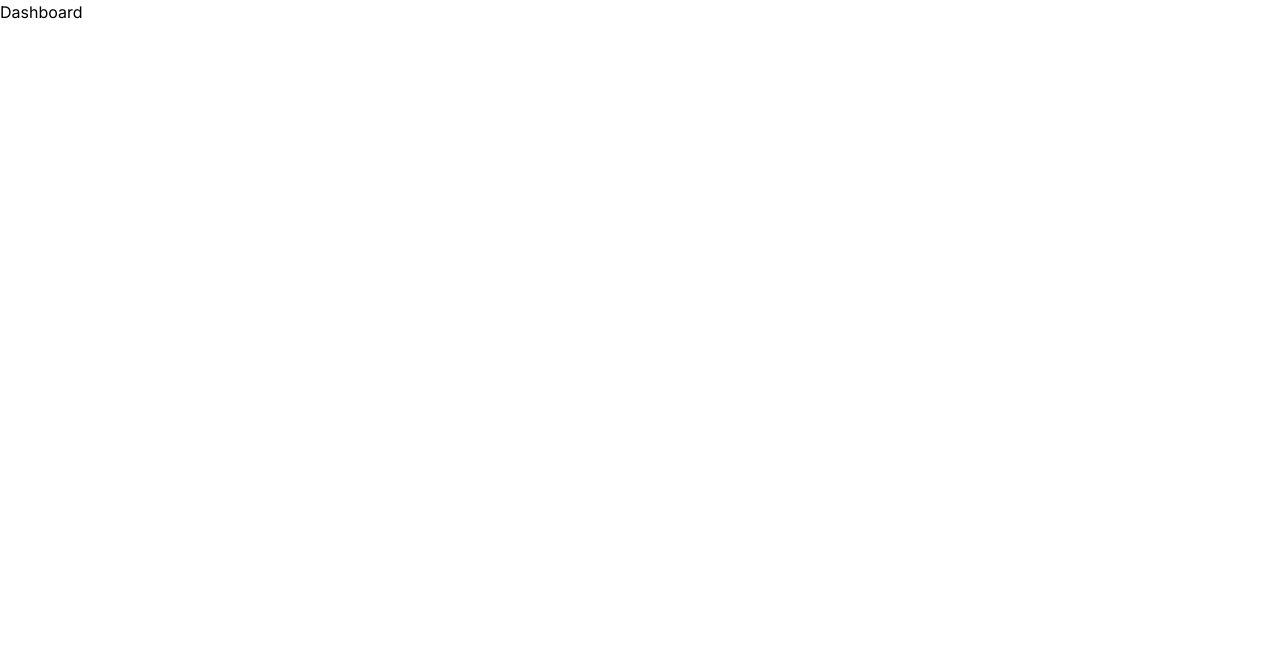
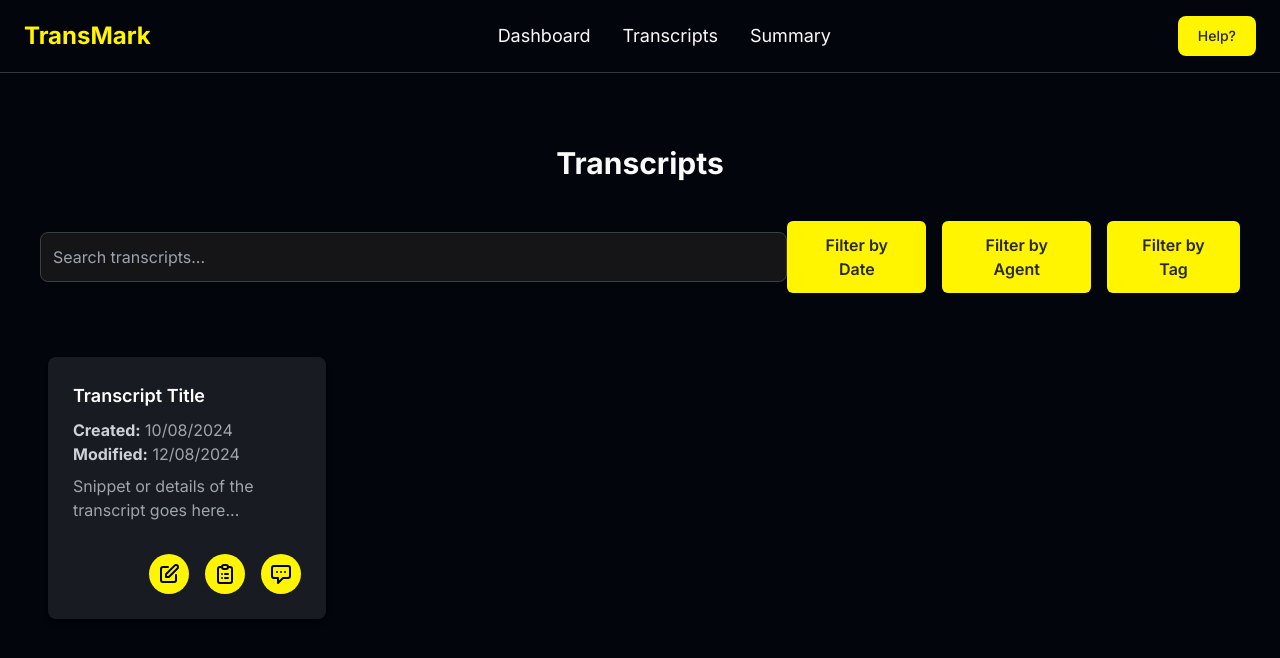
Before and after one commit to davephoenix360/TransMark, a Next.js app: page /transcripts in a window 1280 px wide. Shown: the top 658 px of the page. Built offline with nearby package versions, Linux system fonts and the light colour scheme.

Commit message:
transcript page UI

```diff
--- a/src/app/(mainDash)/transcripts/page.tsx
+++ b/src/app/(mainDash)/transcripts/page.tsx
@@ -1,9 +1,76 @@
-import React from 'react';
+'use client'
+import React, { useState } from 'react';
+import Footer from '../../../componenets/Footer';
+import Navbar from '../../../componenets/Navbar';
 
 export default function Home() {
+  const [isFilterOpen, setIsFilterOpen] = useState(false);
+
   return (
-    <div>
-      <h1>Dashboard</h1>
-    </div>
+    <>
+      <Navbar />
+      <div className="bg-[#03050c] min-h-screen text-[#fafafa] pt-12 px-4 sm:px-6">
+        {/* Page Title */}
+        <h1 className="text-3xl font-bold text-center mb-6 mt-6">Transcripts</h1>
+
+        {/* Search and Filter Section */}
+        <div className="flex flex-col sm:flex-row justify-between items-start sm:items-center p-4 bg-[#03050c] sticky top-12 z-10 mt-6">
+          <input
+            type="text"
+            placeholder="Search transcripts..."
+            className="w-full sm:w-2/3 p-3 rounded-lg bg-[#151517] text-white border border-[#383f45] focus:outline-none focus:border-[#596066] mb-4 sm:mb-0"
+          />
+          <div className="w-full sm:w-auto">
+            <button
+              className="btn-primary w-full sm:hidden mb-2"
+              onClick={() => setIsFilterOpen(!isFilterOpen)}
+            >
+              {isFilterOpen ? 'Hide Filters' : 'Show Filters'}
+            </button>
+            <div className={`flex flex-col sm:flex-row space-y-2 sm:space-y-0 sm:space-x-4 ${isFilterOpen ? 'block' : 'hidden sm:flex'}`}>
+              <button className="btn-primary w-full sm:w-auto">Filter by Date</button>
+              <button className="btn-primary w-full sm:w-auto">Filter by Agent</button>
+              <button className="btn-primary w-full sm:w-auto">Filter by Tag</button>
+            </div>
+          </div>
+        </div>
+
+        {/* Transcript Grid Section */}
+        <div className="grid grid-cols-1 sm:grid-cols-2 md:grid-cols-3 lg:grid-cols-4 gap-6 p-6 mt-6">
+          {/* Transcript Card (Example) */}
+          <div className="bg-[#191b22] p-6 rounded-lg shadow-md hover:border-[#383f45] border border-transparent transition-colors flex flex-col justify-between">
+            <h3 className="text-lg font-semibold text-white mb-2">Transcript Title</h3>
+            <div className="text-[#9ea5ad] mb-4">
+              <p><span className="font-bold text-[#ced2d6]">Created:</span> 10/08/2024</p>
+              <p><span className="font-bold text-[#ced2d6]">Modified:</span> 12/08/2024</p>
+              <p className="mt-2">Snippet or details of the transcript goes here...</p>
+            </div>
+            <div className="flex justify-end space-x-4 mt-4">
+              <button className="p-2 rounded-full bg-[#fff500] hover:bg-white transition-colors duration-300 group relative">
+                <svg xmlns="http://www.w3.org/2000/svg" className="h-6 w-6 text-black" fill="none" viewBox="0 0 24 24" stroke="currentColor">
+                  <path strokeLinecap="round" strokeLinejoin="round" strokeWidth={2} d="M11 5H6a2 2 0 00-2 2v11a2 2 0 002 2h11a2 2 0 002-2v-5m-1.414-9.414a2 2 0 112.828 2.828L11.828 15H9v-2.828l8.586-8.586z" />
+                </svg>
+                <span className="absolute bottom-full left-1/2 transform -translate-x-1/2 bg-gray-800 text-white text-xs rounded py-1 px-2 opacity-0 group-hover:opacity-100 transition-opacity duration-300">Edit</span>
+              </button>
+              <button className="p-2 rounded-full bg-[#fff500] hover:bg-white transition-colors duration-300 group relative">
+                <svg xmlns="http://www.w3.org/2000/svg" className="h-6 w-6 text-black" fill="none" viewBox="0 0 24 24" stroke="currentColor">
+                  <path strokeLinecap="round" strokeLinejoin="round" strokeWidth={2} d="M9 5H7a2 2 0 00-2 2v12a2 2 0 002 2h10a2 2 0 002-2V7a2 2 0 00-2-2h-2M9 5a2 2 0 002 2h2a2 2 0 002-2M9 5a2 2 0 012-2h2a2 2 0 012 2m-3 7h3m-3 4h3m-6-4h.01M9 16h.01" />
+                </svg>
+                <span className="absolute bottom-full left-1/2 transform -translate-x-1/2 bg-gray-800 text-white text-xs rounded py-1 px-2 opacity-0 group-hover:opacity-100 transition-opacity duration-300">View Summary</span>
+              </button>
+              <button className="p-2 rounded-full bg-[#fff500] hover:bg-white transition-colors duration-300 group relative">
+                <svg xmlns="http://www.w3.org/2000/svg" className="h-6 w-6 text-black" fill="none" viewBox="0 0 24 24" stroke="currentColor">
+                  <path strokeLinecap="round" strokeLinejoin="round" strokeWidth={2} d="M8 10h.01M12 10h.01M16 10h.01M9 16H5a2 2 0 01-2-2V6a2 2 0 012-2h14a2 2 0 012 2v8a2 2 0 01-2 2h-5l-5 5v-5z" />
+                </svg>
+                <span className="absolute bottom-full left-1/2 transform -translate-x-1/2 bg-gray-800 text-white text-xs rounded py-1 px-2 opacity-0 group-hover:opacity-100 transition-opacity duration-300">Chatbot</span>
+              </button>
+            </div>
+          </div>
+          {/* Add more transcript cards here */}
+        </div>
+      </div>
+
+      {/* Remove the Footer component if it's not defined */}
+    </>
   );
 }
--- a/src/app/globals.css
+++ b/src/app/globals.css
@@ -1,3 +1,13 @@
 @tailwind base;
 @tailwind components;
 @tailwind utilities;
+
+@layer components {
+  .btn-primary {
+    @apply bg-[#fff500] text-[#292929] font-semibold text-center
+           px-6 py-3 rounded-md cursor-pointer
+           transition-all duration-300 ease-in-out
+           hover:bg-white hover:text-[#292929] hover:shadow-md
+           flex items-center justify-center gap-2;
+  }
+}
--- a/src/componenets/Footer.tsx
+++ b/src/componenets/Footer.tsx
@@ -2,47 +2,44 @@ import React from 'react';
 
 const Footer: React.FC = () => {
   return (
-    <footer className="p-4 bg-gray-50 sm:p-6 dark:bg-gray-800 mt-auto w-full">
+    <footer className="bg-[#03050c] text-[#fafafa] p-4 sm:p-6 mt-auto w-full">
       <div className="mx-auto max-w-screen-xl">
         <div className="md:flex md:justify-between">
           <div className="mb-6 md:mb-0">
             <a href="/" className="flex items-center">
-
-              <span className="self-center text-2xl font-semibold whitespace-nowrap dark:text-white">TransMark</span>
+              <span className="self-center text-2xl font-semibold whitespace-nowrap text-[#fff500]">TransMark</span>
             </a>
           </div>
           <div className="grid grid-cols-2 gap-8 sm:gap-6 sm:grid-cols-3">
-
             <div>
-              <h2 className="mb-6 text-sm font-semibold text-gray-900 uppercase dark:text-white">Follow us</h2>
-              <ul className="text-gray-600 dark:text-gray-400">
+              <h2 className="mb-6 text-sm font-semibold uppercase text-[#fff500]">Follow us</h2>
+              <ul className="text-[#9ea5ad]">
                 <li className="mb-4">
-                  <a href="https://github.com/boxerarakelyan777/ProfMatcher" className="hover:underline">GitHub</a>
+                  <a href="https://github.com/boxerarakelyan777/ProfMatcher" className="hover:text-white transition-colors duration-300">GitHub</a>
                 </li>
                 <li>
-                  <a href="https://www.tiktok.com/@memorixai " className="hover:underline">TikTok</a>
+                  <a href="https://www.tiktok.com/@memorixai" className="hover:text-white transition-colors duration-300">TikTok</a>
                 </li>
               </ul>
             </div>
             <div>
-              <h2 className="mb-6 text-sm font-semibold text-gray-900 uppercase dark:text-white">Legal</h2>
-              <ul className="text-gray-600 dark:text-gray-400">
+              <h2 className="mb-6 text-sm font-semibold uppercase text-[#fff500]">Legal</h2>
+              <ul className="text-[#9ea5ad]">
                 <li className="mb-4">
-                  <a href="/privacy-policy" className="hover:underline">Privacy Policy</a>
+                  <a href="/privacy-policy" className="hover:text-white transition-colors duration-300">Privacy Policy</a>
                 </li>
                 <li>
-                  <a href="/terms" className="hover:underline">Terms & Conditions</a>
+                  <a href="/terms" className="hover:text-white transition-colors duration-300">Terms & Conditions</a>
                 </li>
               </ul>
             </div>
           </div>
         </div>
-        <hr className="my-6 border-gray-200 sm:mx-auto dark:border-gray-700 lg:my-8" />
+        <hr className="my-6 border-[#383f45] sm:mx-auto lg:my-8" />
         <div className="sm:flex sm:items-center sm:justify-between">
-          <span className="text-sm text-gray-500 sm:text-center dark:text-gray-400">
-            © 2024 <a href="/" className="hover:underline">TransMark™</a>. All Rights Reserved.
+          <span className="text-sm text-[#9ea5ad] sm:text-center">
+            © 2024 <a href="/" className="hover:text-white transition-colors duration-300">TransMark™</a>. All Rights Reserved.
           </span>
-
         </div>
       </div>
     </footer>
--- a/src/componenets/Navbar.tsx
+++ b/src/componenets/Navbar.tsx
@@ -1,105 +1,76 @@
 "use client";
 
-import React, { useState, useEffect } from 'react';
+import React, { useState } from 'react';
 import Link from 'next/link';
-
 
 const Navbar: React.FC = () => {
   const [isMobileMenuOpen, setIsMobileMenuOpen] = useState(false);
-  const [isScrolled, setIsScrolled] = useState(false);
-
-  useEffect(() => {
-    const handleScroll = () => {
-      const offset = window.scrollY;
-      if (offset > 50) {
-        setIsScrolled(true);
-      } else {
-        setIsScrolled(false);
-      }
-    };
-
-    window.addEventListener('scroll', handleScroll);
-    return () => {
-      window.removeEventListener('scroll', handleScroll);
-    };
-  }, []);
 
   return (
-    <header>
-      <nav className={`fixed w-full z-30 top-0 px-4 lg:px-6 py-3 transition-all duration-300 ${isScrolled ? 'bg-white shadow-md' : 'bg-transparent'}`}>
+    <header className="bg-[#03050c] text-[#fafafa]">
+      <nav className="px-4 lg:px-6 py-4">
         <div className="flex justify-between items-center mx-auto max-w-screen-xl">
           <Link href="/" className="flex items-center">
-            <span className="self-center text-2xl font-bold text-midnight-blue whitespace-nowrap">
+            <span className="self-center text-2xl font-bold text-[#fff500] whitespace-nowrap">
               TransMark
             </span>
           </Link>
-          <div className="flex items-center lg:order-2">
-            <Link href="/dashboard" className="text-gray-800 dark:text-white hover:bg-gray-100 dark:hover:bg-gray-700 focus:ring-4 focus:ring-gray-300 dark:focus:ring-gray-700 font-medium rounded-lg text-sm px-4 lg:px-5 py-2 lg:py-2.5 mr-2">
+
+          {/* Center-aligned navigation buttons */}
+          <div className="hidden lg:flex items-center justify-center flex-grow">
+            <ul className="flex space-x-8">
+              <li>
+                <Link href="/dashboard" className="block py-2 pr-4 pl-3 text-[#fafafa] hover:text-[#fff500] transition-colors duration-300 lg:p-0 lg:text-lg">
                   Dashboard
-            </Link>
-          </div>
-          <div className="hidden lg:flex items-center space-x-6">
-          <ul className="flex flex-col mt-4 font-medium lg:flex-row lg:space-x-8 lg:mt-0">
-            <li>
-              <Link href="#" className="block py-2 pr-4 pl-3 text-midnight-blue hover:text-electric-blue transition-colors duration-300 rounded lg:p-0 lg:text-lg lg:font-semibold">
-                Home
                 </Link>
               </li>
               <li>
-              <Link href="#features" className="block py-2 pr-4 pl-3 text-midnight-blue hover:text-electric-blue transition-colors duration-300 rounded lg:p-0 lg:text-lg lg:font-semibold">
-                Features
+
+                <Link href="/transcripts" className="block py-2 pr-4 pl-3 text-[#fafafa] hover:text-[#fff500] transition-colors duration-300 lg:p-0 lg:text-lg">
+                  Transcripts
                 </Link>
               </li>
               <li>
-              <Link href="#contact" className="block py-2 pr-4 pl-3 text-midnight-blue hover:text-electric-blue transition-colors duration-300 rounded lg:p-0 lg:text-lg lg:font-semibold">
-                Contact Us
+              <Link href="/summary" className="block py-2 pr-4 pl-3 text-[#fafafa] hover:text-[#fff500] transition-colors duration-300 lg:p-0 lg:text-lg">
+                  Summary
                 </Link>
               </li>
             </ul>
           </div>
+
+          <div className="flex items-center lg:order-2">
+            <Link href="/contactus" className="text-[#292929] bg-[#fff500] hover:bg-white hover:text-[#292929] transition-colors duration-300 font-medium rounded-lg text-sm px-4 lg:px-5 py-2 lg:py-2.5">
+              Help?
+            </Link>
             <button
               onClick={() => setIsMobileMenuOpen(!isMobileMenuOpen)}
               type="button"
-            className="inline-flex items-center p-2 text-midnight-blue rounded-lg lg:hidden hover:bg-gray-200 focus:outline-none focus:ring-2 focus:ring-electric-blue ml-2"
+              className="inline-flex items-center p-2 ml-1 text-[#fafafa] rounded-lg lg:hidden hover:bg-[#191b22] focus:outline-none focus:ring-2 focus:ring-[#fff500]"
               aria-controls="mobile-menu-2"
               aria-expanded={isMobileMenuOpen}
             >
               <span className="sr-only">Open main menu</span>
               <svg className={`w-6 h-6 ${isMobileMenuOpen ? 'hidden' : 'block'}`} fill="currentColor" viewBox="0 0 20 20" xmlns="http://www.w3.org/2000/svg">
-              <path fillRule="evenodd" d="M3 5a1 1 0 011-1h12a1 1 0 110 2H4a1 1 0 01-1-1zM3 10a1 1 0 011-1h12a1 1 0 110 2H4a1 1 0 01-1-1zM3 15a1 1 0 011-1h12a1 1 0 110 2H4a1 1 0 01-1-1L11.414 10l4.293 4.293a1 1 0 01-1.414 1.414L10 11.414l-4.293 4.293a1 1 0 01-1.414-1.414L8.586 10 4.293 5.707a1 1 0 010-1.414z" clipRule="evenodd"></path>
+                <path fillRule="evenodd" d="M3 5a1 1 0 011-1h12a1 1 0 110 2H4a1 1 0 01-1-1zM3 10a1 1 0 011-1h12a1 1 0 110 2H4a1 1 0 01-1-1zM3 15a1 1 0 011-1h12a1 1 0 110 2H4a1 1 0 01-1-1z" clipRule="evenodd"></path>
               </svg>
               <svg className={`w-6 h-6 ${isMobileMenuOpen ? 'block' : 'hidden'}`} fill="currentColor" viewBox="0 0 20 20" xmlns="http://www.w3.org/2000/svg">
                 <path fillRule="evenodd" d="M4.293 4.293a1 1 0 011.414 0L10 8.586l4.293-4.293a1 1 0 111.414 1.414L11.414 10l4.293 4.293a1 1 0 01-1.414 1.414L10 11.414l-4.293 4.293a1 1 0 01-1.414-1.414L8.586 10 4.293 5.707a1 1 0 010-1.414z" clipRule="evenodd"></path>
               </svg>
             </button>
           </div>
+        </div>
       </nav>
-      <div className={`${isMobileMenuOpen ? 'translate-y-0 opacity-100 visible' : 'translate-y-[-10px] opacity-0 invisible'} fixed top-[60px] left-0 w-full bg-white shadow-xl transition-all duration-300 ease-in-out z-20 lg:hidden`} id="mobile-menu-2">
-        <div className="max-w-screen-xl mx-auto px-4 py-6">
-          <ul className="space-y-4 text-right">
-            <li>
-            <Link href="#features" className="inline-block text-lg font-semibold text-midnight-blue hover:text-electric-blue transition-colors duration-300">
-                Home
-              </Link>
-            </li>
-            <li>
-              <Link href="#features" className="inline-block text-lg font-semibold text-midnight-blue hover:text-electric-blue transition-colors duration-300">
-                Features
-              </Link>
-            </li>
-            <li>
-              <Link href="#contact" className="inline-block text-lg font-semibold text-midnight-blue hover:text-electric-blue transition-colors duration-300">
-                Contact Us
-              </Link>
-            </li>
-            <li>
-              <Link href="/dashboard" className="inline-block text-gray-800 dark:text-white hover:bg-gray-100 dark:hover:bg-gray-700 focus:ring-4 focus:ring-gray-300 dark:focus:ring-gray-700 font-medium rounded-lg text-lg px-6 py-3">
-                Dashboard
-              </Link>
-            </li>
-          </ul>
+      <div className={`${isMobileMenuOpen ? 'block' : 'hidden'} lg:hidden bg-[#191b22]`} id="mobile-menu-2">
+        <div className="px-4 py-6 space-y-4">
+          <Link href="/dashboard" className="block text-[#fafafa] hover:text-[#fff500] transition-colors duration-300 font-medium">Dashboard</Link>
+          <Link href="/transcripts" className="block text-[#fafafa] hover:text-[#fff500] transition-colors duration-300 font-medium">Transcripts</Link>
+          <Link href="/summary" className="block text-[#fafafa] hover:text-[#fff500] transition-colors duration-300 font-medium">Summary</Link>
+
+          <Link href="/contactus" className="block text-[#292929] bg-[#fff500] hover:bg-white transition-colors duration-300 font-medium rounded-lg text-sm px-4 py-2 text-center">Help?</Link>
         </div>
       </div>
+      {/* Add a white line for separation */}
+      <div className="h-px bg-white opacity-20"></div>
     </header>
   );
 };
```
Lines whose indentation alone changed are shown as unchanged.
